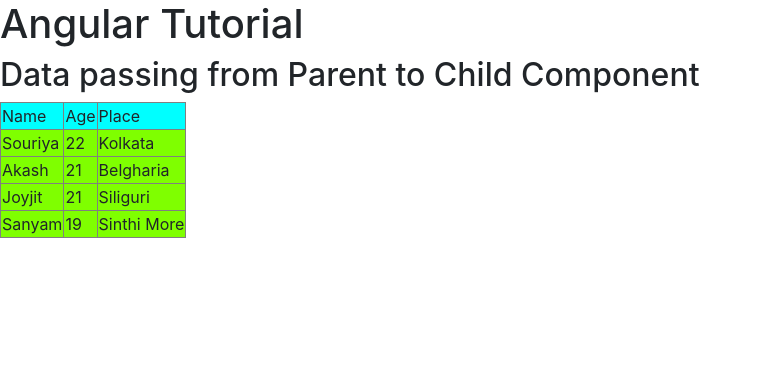
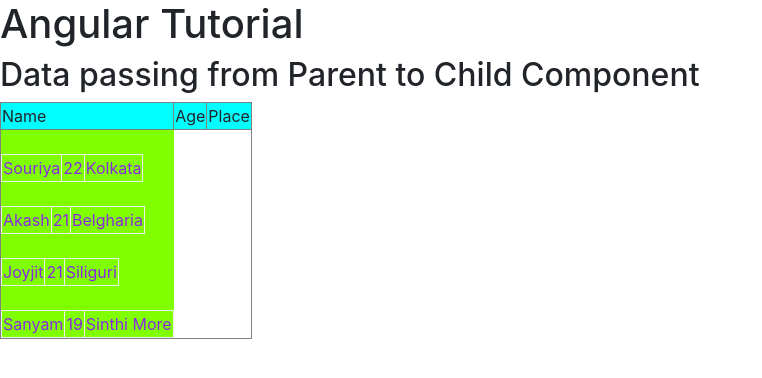
Before and after one commit to SouriyaRoy/AngularPractice, an Angular app: page / in a window 1280 px wide. Shown: the top 378 px of the page, without its empty margins (0-762 px from the left). Built offline with nearby package versions, Linux system fonts and the light colour scheme.

Commit message:
Reusable Compenents via Data Passing

```diff
--- a/src/app/app.component.html
+++ b/src/app/app.component.html
@@ -4,4 +4,16 @@
 <!-- <app-forms></app-forms> -->
 <!-- <app-bootstrap-tutorial></app-bootstrap-tutorial> -->
 <!-- <app-material></app-material> -->
-<app-child-comp-app [data] = "data"></app-child-comp-app>
+<h2>Data passing from Parent to Child Component</h2>
+<table border="1">
+    <thead style="background-color: aqua;">
+        <td>Name</td>
+        <td>Age</td>
+        <td>Place</td>
+    </thead>
+    <tbody style="background-color: chartreuse; width:100%;">
+        <div *ngFor = "let data of users">
+            <app-child-comp-app [one_user] = "data"></app-child-comp-app> <!--send the data like this binding-->
+        </div>
+    </tbody>
+</table>
--- a/src/app/app.component.ts
+++ b/src/app/app.component.ts
@@ -7,7 +7,7 @@
 })
 export class AppComponent {
   title = 'TestProj';
-  data = [
+  users = [
     {
       name:'Souriya',
       age:22,
--- a/src/app/app.module.ts
+++ b/src/app/app.module.ts
@@ -9,7 +9,8 @@
 import {MatButtonModule} from '@angular/material/button';
 import { MaterialComponent } from './material/material.component'
 import {MatSliderModule} from '@angular/material/slider';
-import { ChildCompAppComponent } from './child-comp-app/child-comp-app.component'
+import { ChildCompAppComponent } from './child-comp-app/child-comp-app.component';
+import { ChildCompEventEmitterComponent } from './child-comp-event-emitter/child-comp-event-emitter.component'
 
 @NgModule({
   declarations: [
@@ -17,6 +18,7 @@
     BootstrapTutorialComponent,
     MaterialComponent,
     ChildCompAppComponent,
+    ChildCompEventEmitterComponent,
   ],
   imports: [
     BrowserModule,
--- a/src/app/child-comp-app/child-comp-app.component.html
+++ b/src/app/child-comp-app/child-comp-app.component.html
@@ -1,15 +1,8 @@
-<h2>Data passing from Parent to Child Component</h2>
-<table border="1">
-    <thead style="background-color: aqua;">
-        <td>Name</td>
-        <td>Age</td>
-        <td>Place</td>
-    </thead>
-    <tbody style="background-color: chartreuse;">
-        <tr *ngFor = "let item of data">
-            <td>{{item.name}}</td>
-            <td>{{item.age}}</td>
-            <td>{{item.place}}</td>
-        </tr>
-    </tbody>
-</table>
+<br>
+<div style="color: blueviolet;">
+    <tr>
+        <td>{{one_user.name}}</td>
+        <td>{{one_user.age}}</td>
+        <td>{{one_user.place}}</td>
+    </tr>
+</div>
--- a/src/app/child-comp-app/child-comp-app.component.ts
+++ b/src/app/child-comp-app/child-comp-app.component.ts
@@ -1,4 +1,4 @@
-import { Component, OnInit, Input } from '@angular/core';
+import { Component, OnInit, Input } from '@angular/core'; //Input for taking the data from the parent class
 
 @Component({
   selector: 'app-child-comp-app',
@@ -7,7 +7,7 @@
 })
 export class ChildCompAppComponent implements OnInit {
 
-  @Input() data
+  @Input() one_user
   constructor() { }
 
   ngOnInit(): void {
--- /dev/null
+++ b/src/app/child-comp-event-emitter/child-comp-event-emitter.component.html
@@ -0,0 +1 @@
+<p>child-comp-event-emitter works!</p>
--- /dev/null
+++ b/src/app/child-comp-event-emitter/child-comp-event-emitter.component.ts
@@ -0,0 +1,15 @@
+import { Component, OnInit } from '@angular/core';
+
+@Component({
+  selector: 'app-child-comp-event-emitter',
+  templateUrl: './child-comp-event-emitter.component.html',
+  styleUrls: ['./child-comp-event-emitter.component.css']
+})
+export class ChildCompEventEmitterComponent implements OnInit {
+
+  constructor() { }
+
+  ngOnInit(): void {
+  }
+
+}
```
Also changed, not shown: src/app/child-comp-event-emitter/child-comp-event-emitter.component.css (added), 1 other file (tests, documents, lock files or other folders).
